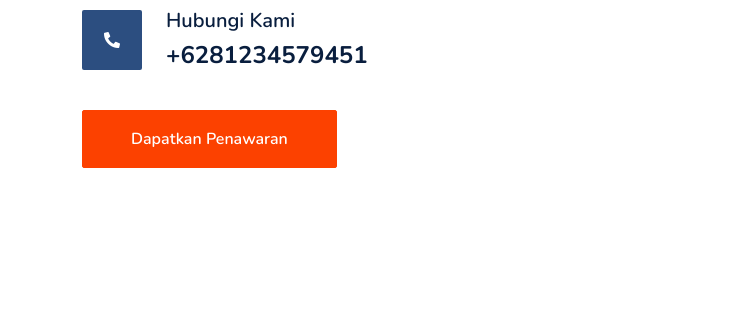
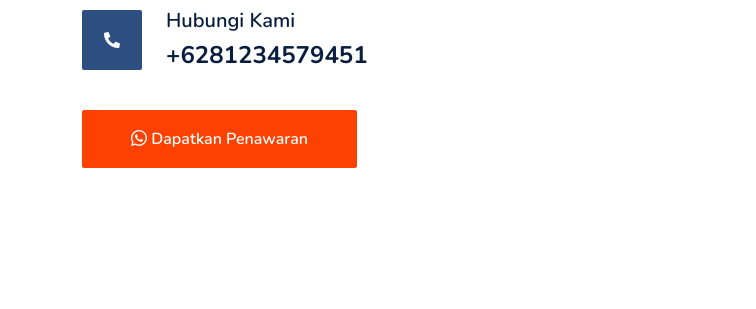
Before and after one commit to asep933/civiotrans, a plain HTML site: page about.html in a window 1280 px wide. Shown: the part 1162-1471 px from the top of the page, 0-756 px from the left. Drawn offline with nearby package versions, Linux system fonts and the light colour scheme.

Commit message:
add: added icon whatsapp to file about.html

```diff
--- a/about.html
+++ b/about.html
@@ -222,9 +222,10 @@
             </div>
             <a
               href="https://wa.me/6281234579451"
+              target="_blank"
               class="btn btn-primary py-3 px-5 mt-3 wow zoomIn"
               data-wow-delay="0.9s"
-              >Dapatkan Penawaran</a
+              ><i class="bi bi-whatsapp"></i> Dapatkan Penawaran</a
             >
           </div>
           <div class="col-lg-5" style="min-height: 500px">
```
